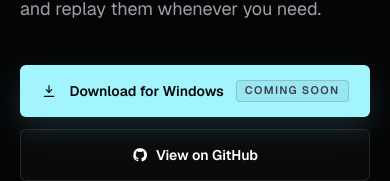
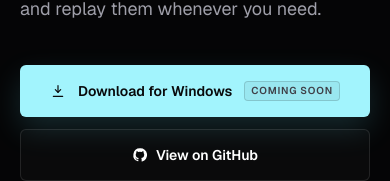
Before and after one commit to bibop28/Macrosty, a Next.js app: page / in a window 390 px wide. Shown: the part 448-629 px from the top of the page. Built offline with nearby package versions, Linux system fonts and the light colour scheme.

Commit message:
Refactor Hero component; enhance layout for responsiveness, adjust grid classes, and improve button styling

```diff
--- a/components/Hero.js
+++ b/components/Hero.js
@@ -28,7 +28,7 @@
 export default function Hero() {
   return (
     <section id="top" className="relative px-5 pb-10 pt-20 sm:px-6 sm:pt-24 lg:px-8 lg:pb-16 lg:pt-28">
-      <div className="mx-auto grid max-w-[1440px] gap-12 lg:grid-cols-[minmax(0,0.95fr)_minmax(360px,0.72fr)] lg:items-center">
+      <div className="mx-auto grid max-w-[1440px] gap-12 xl:grid-cols-[minmax(0,0.95fr)_minmax(360px,0.72fr)] xl:items-center">
         <div className="max-w-3xl">
           <div className="mb-7 inline-flex items-center gap-2 rounded-md border border-white/10 bg-white/[0.025] px-3 py-2 text-sm text-zinc-300 shadow-[inset_0_1px_0_rgba(255,255,255,0.04)]">
             <span className="size-2 rounded-full bg-cyan-300" aria-hidden="true" />
@@ -49,8 +49,8 @@
               className="inline-flex min-h-[52px] items-center justify-center gap-3 rounded-md bg-cyan-200 px-5 py-3 text-sm font-semibold text-zinc-950 shadow-[0_12px_30px_rgba(103,232,249,0.16)] transition hover:-translate-y-0.5 hover:bg-cyan-100 active:translate-y-0 sm:px-5"
             >
               <DownloadIcon />
-              <span>Download for Windows</span>
-              <span className="rounded border border-zinc-950/15 bg-zinc-950/5 px-2 py-0.5 text-[11px] font-semibold uppercase tracking-[0.12em] text-zinc-700">
+              <span className="whitespace-nowrap">Download for Windows</span>
+              <span className="shrink-0 rounded border border-zinc-950/15 bg-zinc-950/5 px-1.5 py-0.5 text-[10px] font-semibold uppercase tracking-[0.08em] text-zinc-700">
                 Coming Soon
               </span>
             </a>
@@ -59,7 +59,7 @@
               className="inline-flex min-h-[52px] items-center justify-center gap-2 rounded-md border border-white/10 bg-white/[0.025] px-5 py-3 text-sm font-semibold text-white transition hover:-translate-y-0.5 hover:border-white/20 hover:bg-white/[0.06] active:translate-y-0"
             >
               <GitHubIcon />
-              View on GitHub
+              <span className="whitespace-nowrap">View on GitHub</span>
             </a>
           </div>
 
@@ -68,7 +68,7 @@
           </p>
         </div>
 
-        <div className="hidden lg:block">
+        <div className="hidden xl:block">
           <div className="ml-auto max-w-lg rounded-xl border border-white/10 bg-[#0a0b0d] p-5 shadow-[0_28px_80px_rgba(0,0,0,0.36)]">
             <div className="flex items-center justify-between border-b border-white/10 pb-4">
               <p className="text-sm font-semibold text-white">Macro timeline</p>
```
